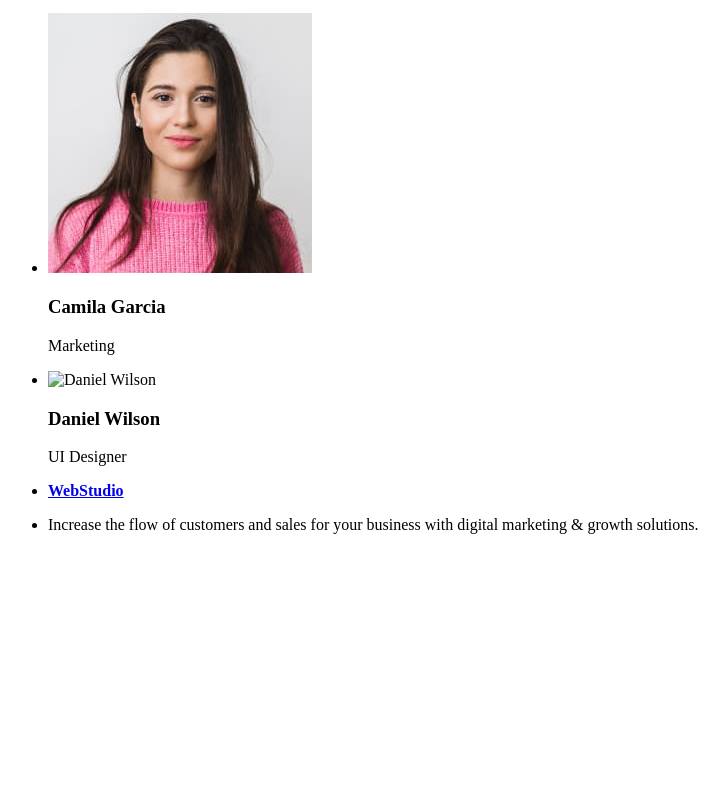
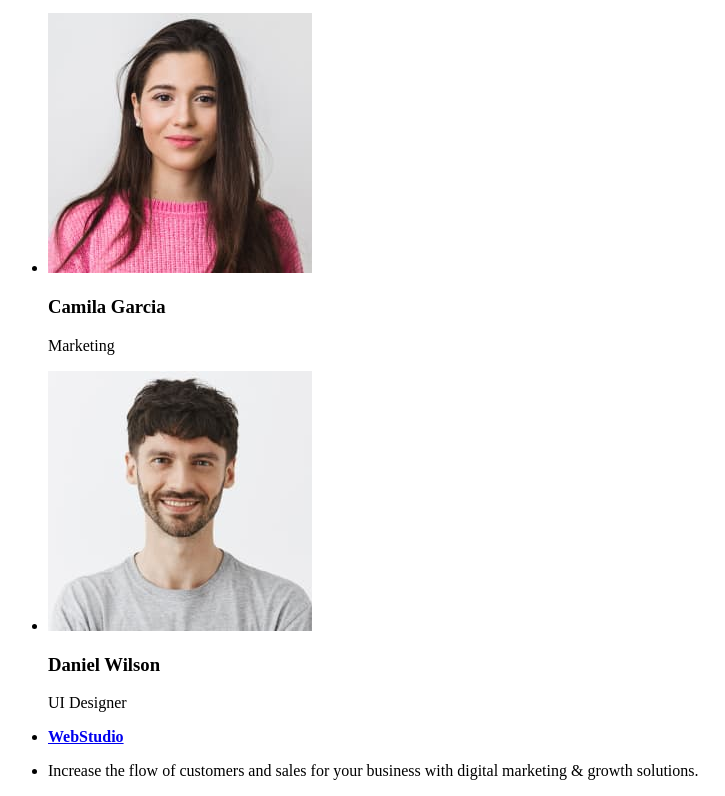
Before and after one commit to ditmfv/goit-markup-hw-01, a plain HTML site: page index.html in a window 1280 px wide. Shown: the part 1362-2158 px from the top of the page, without its empty margins (0-725 px from the left). Before the commit the page ends 1912 px from the top, so only its background shows below. Drawn offline with Linux system fonts and the light colour scheme; the site is published under a folder, as on GitHub Pages, so addresses that start at the root find nothing.

Commit message:
Update index.html

```diff
--- a/index.html
+++ b/index.html
@@ -79,7 +79,7 @@
                     <p>Marketing</p>
                 </li>
                 <li>
-                    <img src="/img/daniel-wilson.jpg" alt="Daniel Wilson" width="264" height="260">
+                    <img src="./img/daniel-wilson.jpg" alt="Daniel Wilson" width="264" height="260">
                     <h3>Daniel Wilson</h3>
                     <p>UI Designer</p>
                 </li>
```
